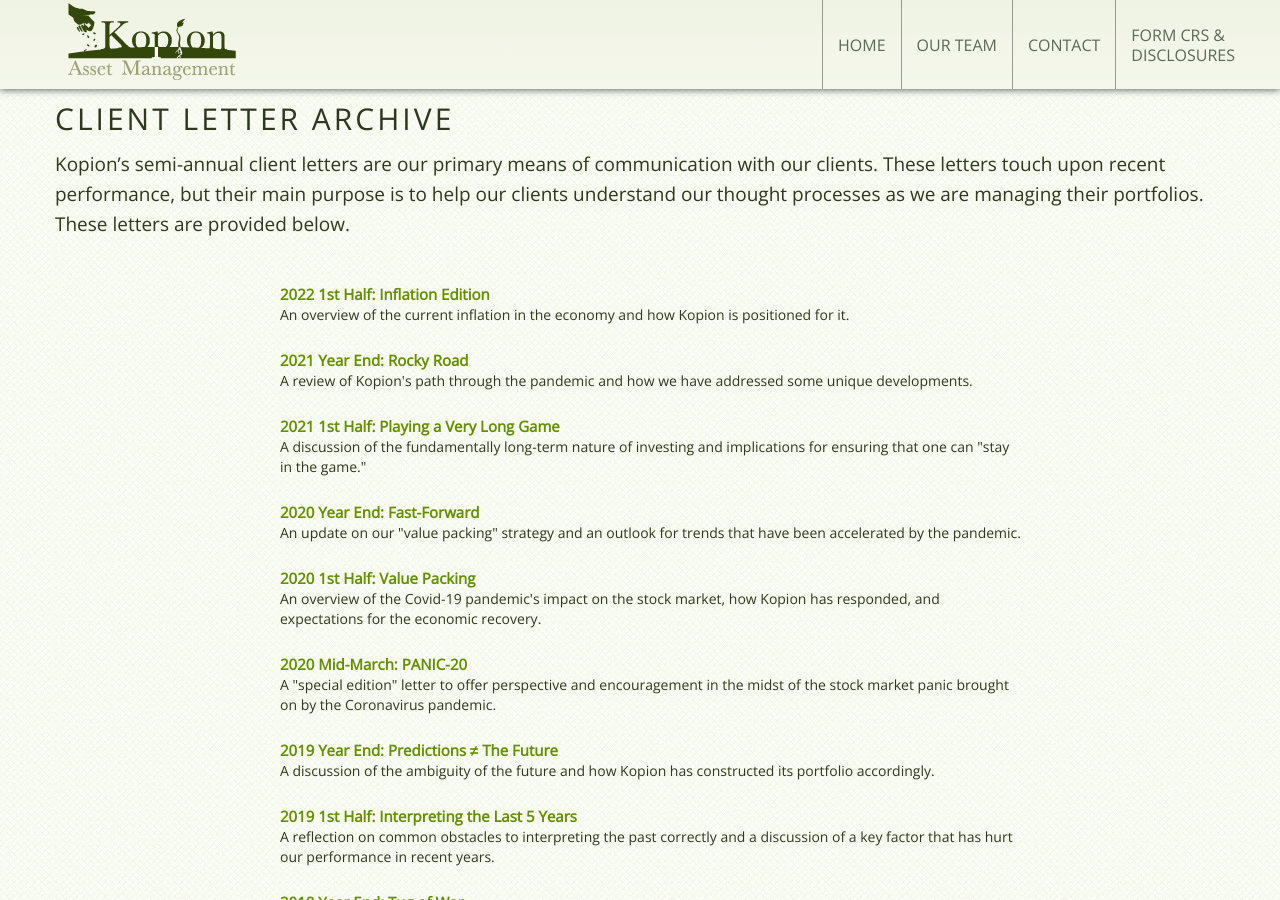
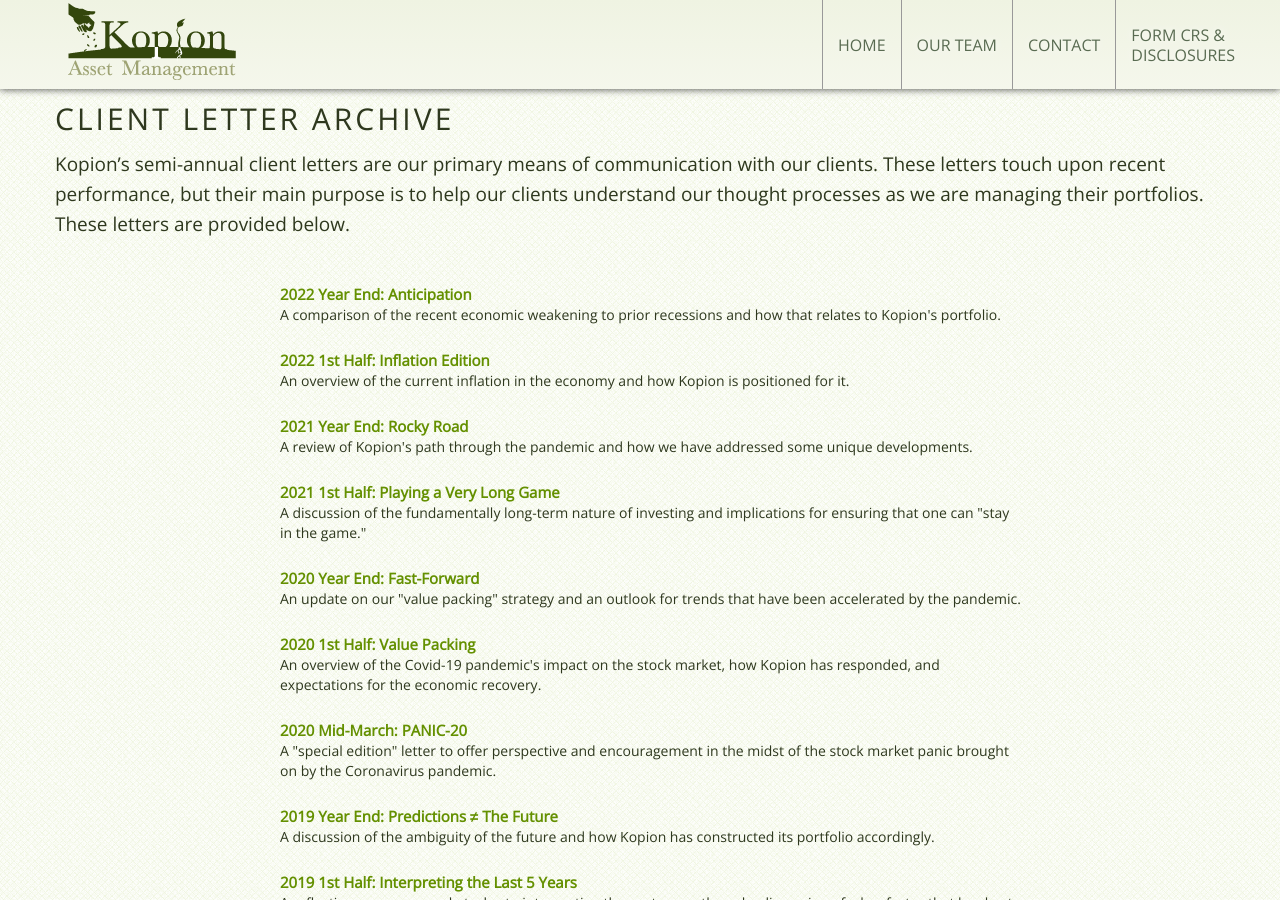
Before and after one commit to tlewismedia/kopion, a Jekyll site: the page built from letters.html, in a window 1280 px wide and 900 px high. Built offline with Jekyll 4.4.1, drawn with Linux system fonts in a browser that asks for light colours.

Commit message:
jan 2023 part 2 update

```diff
--- a/_data/letters.yml
+++ b/_data/letters.yml
@@ -1,4 +1,8 @@
 ---
+-
+  caption: "A comparison of the recent economic weakening to prior recessions and how that relates to Kopion's portfolio."
+  file: anticipation.pdf
+  title: "2022 Year End: Anticipation"
 -
   caption: "An overview of the current inflation in the economy and how Kopion is positioned for it."
   file: inflation_edition.pdf
```
Also changed, not shown: 3 other files.
